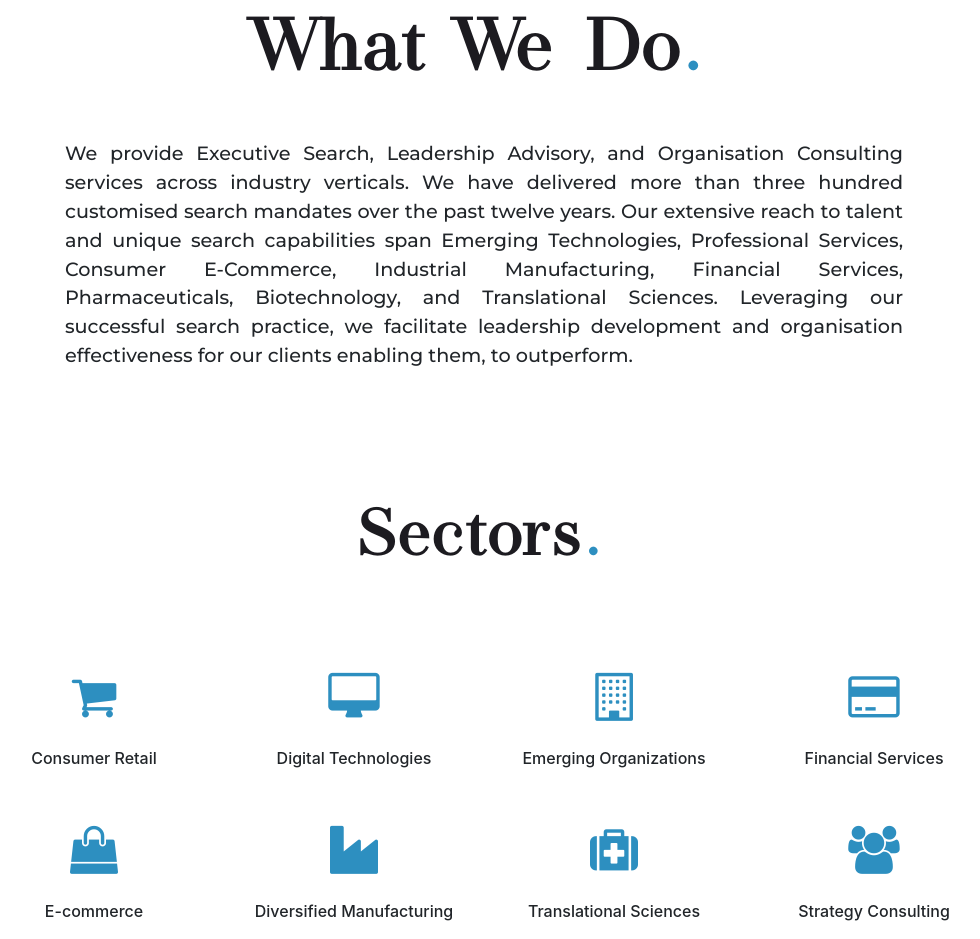
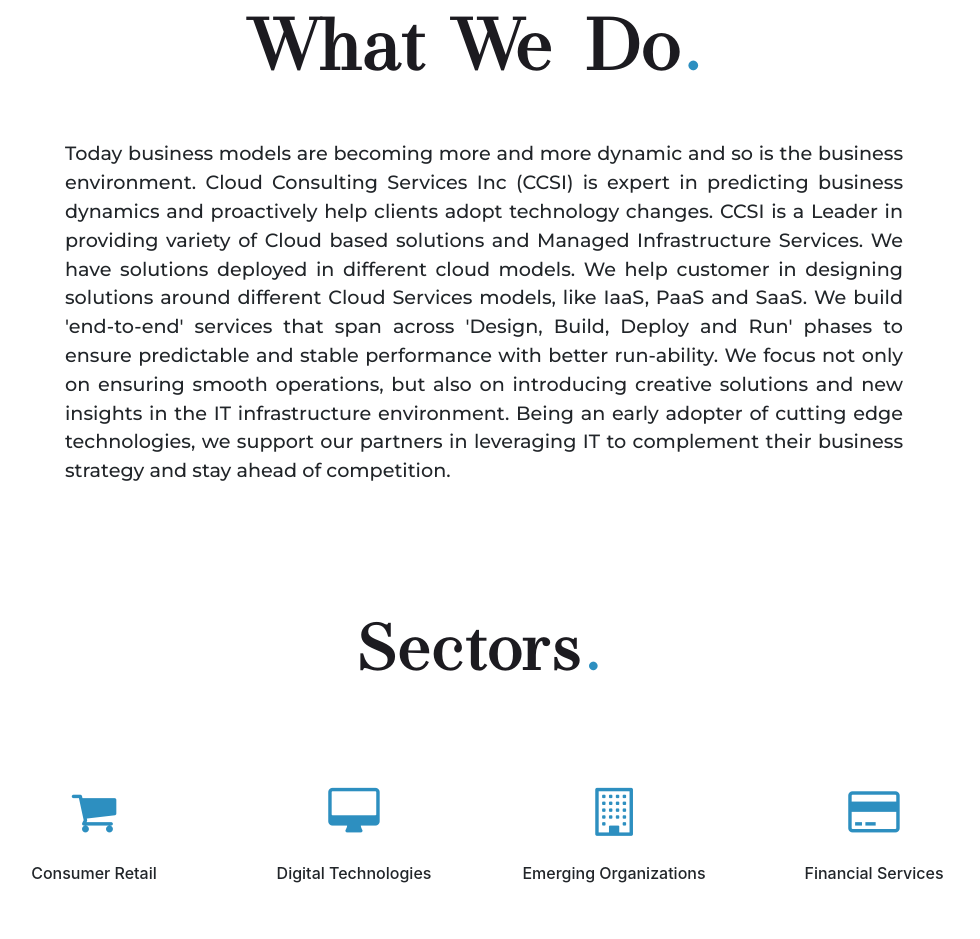
Before and after one commit to Prathyusha-Guduru/ACloudVirtuoso.github.io, a plain HTML site: page index.html in a window 1280 px wide. Shown: the part 907-1846 px from the top of the page, without its empty margins (156-1136 px from the left). Drawn offline with nearby package versions, Linux system fonts and the light colour scheme; no server answers.

Commit message:
Updated  assets

```diff
--- a/index.html
+++ b/index.html
@@ -108,16 +108,17 @@
 			<h2 class="section-title">What We Do<span>.</span></h2>
 			<div class="container">
 				<p class="about-text">
-					We provide Executive Search, Leadership Advisory, and Organisation Consulting services across
-					industry verticals. We have
-					delivered more than three hundred customised search mandates over the past twelve years. Our
-					extensive reach to talent and
-					unique search capabilities span Emerging Technologies, Professional Services, Consumer E-Commerce,
-					Industrial Manufacturing,
-					Financial Services, Pharmaceuticals, Biotechnology, and Translational Sciences. Leveraging our
-					successful search practice, we
-					facilitate leadership development and organisation effectiveness for our clients enabling them, to
-					outperform.
+					Today business models are becoming more and more dynamic and so is the business environment. Cloud
+					Consulting Services Inc (CCSI) is expert in predicting business dynamics and proactively help
+					clients adopt technology changes. CCSI is a Leader in providing variety of Cloud based solutions and
+					Managed Infrastructure Services. We have solutions deployed in different cloud models. We help
+					customer in designing solutions around different Cloud Services models, like IaaS, PaaS and SaaS.
+
+					We build 'end-to-end' services that span across 'Design, Build, Deploy and Run' phases to ensure
+					predictable and stable performance with better run-ability. We focus not only on ensuring smooth
+					operations, but also on introducing creative solutions and new insights in the IT infrastructure
+					environment. Being an early adopter of cutting edge technologies, we support our partners in
+					leveraging IT to complement their business strategy and stay ahead of competition.
 				</p>
 			</div>
 		</section>
```
Also changed, not shown: assets/functional-spec/backup.svg (added), assets/functional-spec/cloud.svg (added), assets/functional-spec/database.svg (added), assets/functional-spec/internet-of-things.svg (added), assets/functional-spec/it-services.svg (added), assets/functional-spec/network.svg (added), assets/functional-spec/platform.svg (added), assets/functional-spec/virtualization.svg (added).
